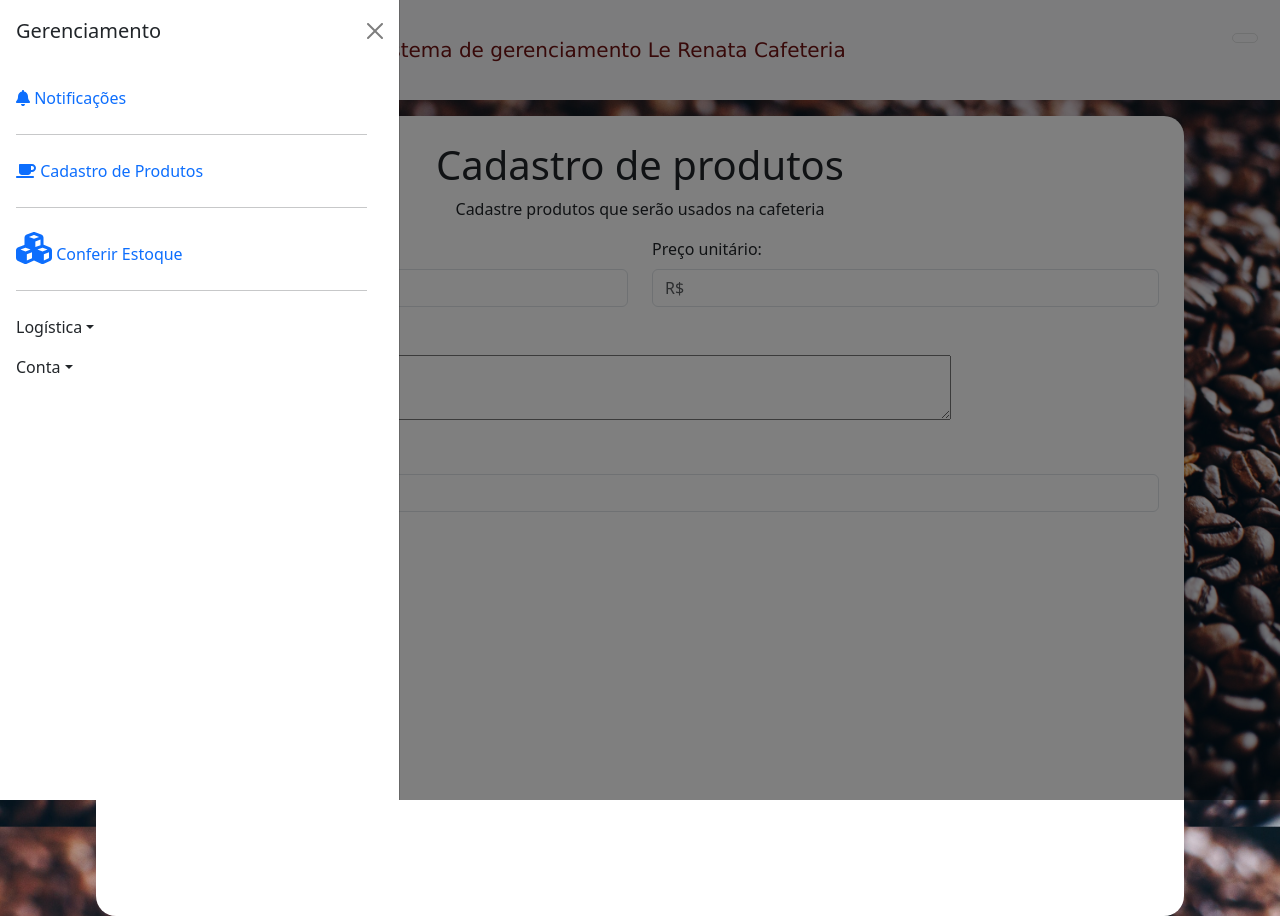
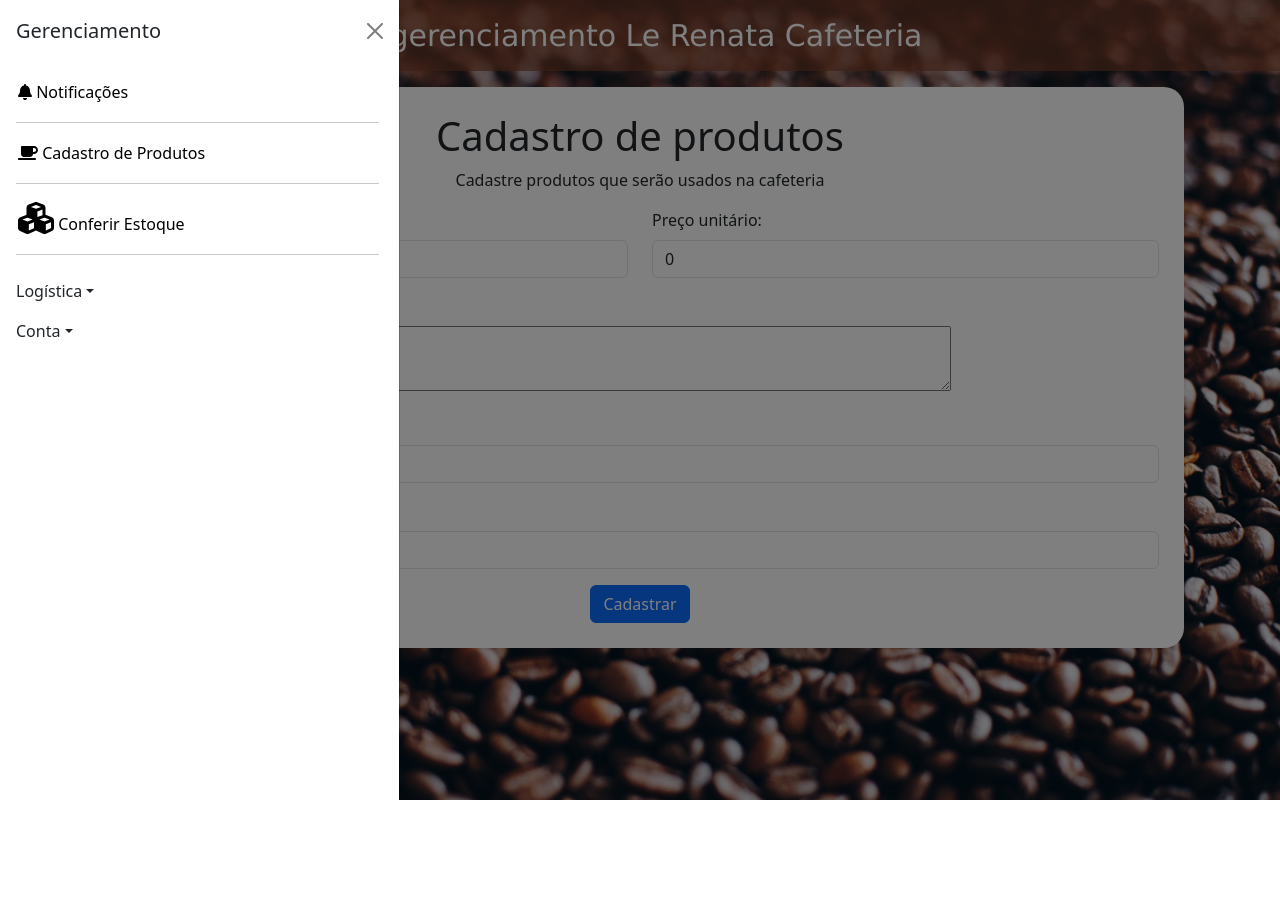
Before and after one commit to LordRyanII/Cafeteria_marketplacev2.0, a React (Create React App) app in the folder frontend/: page /Adm/controle/CadastroProdutos in a window 1280 px wide. Both pictures are taken after a click on the button "Toggle navigation". After the commit the page ends 800 px from the top, so only its background shows below. Built offline with nearby package versions, Linux system fonts and the light colour scheme.

Commit message:
Feat: Adicionando read, create ao frontend

```diff
--- a/frontend/src/Component/App.jsx
+++ b/frontend/src/Component/App.jsx
@@ -8,6 +8,7 @@ import Login from '../Component/Template/Pages/Adm/Login/Login';
 import AdmControle from '../Component/Template/Pages/Adm/Controle/Home';
 import Notificacoes from "./Template/Pages/Adm/Controle/pages/Notificacao";
 import CadastroProdutos from "./Template/Pages/Adm/Controle/pages/CadastroProdutos";
+import ListaProdutos from "./Template/Pages/Adm/Controle/pages/ListaProdutos";
 
 function App() {
   return (
@@ -20,6 +21,7 @@ function App() {
         <Route path="/Adm/controle" element={<AdmControle />} />
         <Route path="/Adm/controle/Notificacao/" element={<Notificacoes />} />
         <Route path="/Adm/controle/CadastroProdutos/" element={<CadastroProdutos />} />
+        <Route path="/Adm/controle/EstoqueProdutos/" element={<ListaProdutos />} />
 
 
       </Routes>
--- a/frontend/src/Component/Template/Pages/Adm/Controle/ContentPage.css
+++ b/frontend/src/Component/Template/Pages/Adm/Controle/ContentPage.css
@@ -4,7 +4,7 @@
     width: 85%;
     border-radius: 20px;
     margin: auto;
-    height: 100vh;
+    height: 100%;
     padding: 25px;
 }
 
--- a/frontend/src/Component/Template/Pages/Adm/Controle/NavControle.css
+++ b/frontend/src/Component/Template/Pages/Adm/Controle/NavControle.css
@@ -1,14 +1,14 @@
-/* Defina a altura desejada para o Navbar recolhido */
+
 .navbar:not(.show) {
     height: 100px;
-    background-color: #7a3e28a5;
-    padding: 10px;
+
   }
 
-  .navbar{
-    background-color: #7a3e28a5;
-    width: 100%;
-  }
+#NavTotal{
+  width: 100%;
+  height: 100%;
+  background-color: #7a3e28a5;
+}
   /* CSS personalizado para mover o ícone do "hamburguer" para o lado esquerdo */
 .navbar-toggler-icon {
     position: absolute;
@@ -18,12 +18,26 @@
 
 .NomeSistema{
   text-align: center;
-  margin-left: 350px;
-  font-size: 350px;
-  font-family: Verdana, Geneva, Tahoma, sans-serif;
-  color: rgb(101, 8, 8);
+  color: white;
 }
 
 .tituloSistema{
+  margin-left: 200px;
   text-align:center ;
+  color: white;
+  font-size: 30px;
+  font-family: Verdana, Geneva, Tahoma, sans-serif;
 }
+#listaMenulateral{
+  width: 100%;
+}
+#listaMenulateral> a{
+  width: 100%;
+  height: 100%;
+  padding: 2px;
+}
+#listaMenulateral> a:hover{
+  background-color: rgb(165, 40, 40);
+  width: 100%;
+  color: white;
+}
--- a/frontend/src/Component/Template/Pages/Adm/Controle/NavControle.jsx
+++ b/frontend/src/Component/Template/Pages/Adm/Controle/NavControle.jsx
@@ -14,7 +14,7 @@ import './NavControle.css'
 
 function OffcanvasExample() {
   return (
-    <Navbar expand="false" className="bg-body-tertiary mb-3">
+    <Navbar expand="false" className="mb-3" id='NavTotal'>
       <Container fluid >
         <Navbar.Brand href="#" className='NomeSistema'><span className='tituloSistema'>Sistema de gerenciamento Le Renata Cafeteria</span></Navbar.Brand>
         <Navbar.Toggle aria-controls="offcanvasNavbar" style={{marginBottom: '25px' }}/>
@@ -27,30 +27,30 @@ function OffcanvasExample() {
             <Offcanvas.Title id="offcanvasNavbarLabel">Gerenciamento</Offcanvas.Title>
           </Offcanvas.Header>
           <Offcanvas.Body>
-            <Nav className="justify-content-end flex-grow-1 pe-3">
-              <Nav.Link><Link to="/Adm/controle/Notificacao" style={{ textDecoration: 'none' }}><FontAwesomeIcon icon={faBell} />  Notificações</Link></Nav.Link>
+            <Nav className="justify-content-end flex-grow-1 pe-1" id='listaMenulateral'>
+              <Nav.Link><Link to="/Adm/controle/Notificacao" style={{ textDecoration: 'none', color: 'black' }}><FontAwesomeIcon icon={faBell} />  Notificações</Link></Nav.Link>
               <hr />
-              <Nav.Link><Link to="/Adm/controle/CadastroProdutos/" style={{ textDecoration: 'none' }}><FontAwesomeIcon icon={faCoffee} />  Cadastro de Produtos</Link></Nav.Link>
+              <Nav.Link><Link to="/Adm/controle/CadastroProdutos/" style={{ textDecoration: 'none', color: 'black' }}><FontAwesomeIcon icon={faCoffee} />  Cadastro de Produtos</Link></Nav.Link>
               <hr />
-              <Nav.Link><Link to="/Adm/EstoqueProdutos" style={{ textDecoration: 'none' }}><FontAwesomeIcon icon={faCubes} size="2x" />    Conferir Estoque</Link></Nav.Link>
+              <Nav.Link><Link to="/Adm/controle/EstoqueProdutos" style={{ textDecoration: 'none', color: 'black' }}><FontAwesomeIcon icon={faCubes} size="2x" /> Conferir Estoque</Link></Nav.Link>
               <hr />
               <NavDropdown
                 title="Logística"
                 id="offcanvasNavbarDropdown1"
                 className="animated-dropdown" // Adicione a classe CSS aqui
               >
-                <NavDropdown.Item><Link to="/CadastroUser" style={{ textDecoration: 'none' }}>Envio de produtos</Link></NavDropdown.Item>
+                <NavDropdown.Item><Link to="/CadastroUser" style={{ textDecoration: 'none', color: 'black' }}>Envio de produtos</Link></NavDropdown.Item>
                 <hr />
-                <NavDropdown.Item><Link to="/CadastroUser" style={{ textDecoration: 'none' }}>Notas fiscais</Link></NavDropdown.Item>
+                <NavDropdown.Item><Link to="/CadastroUser" style={{ textDecoration: 'none', color: 'black' }}>Notas fiscais</Link></NavDropdown.Item>
               </NavDropdown>
               <NavDropdown
                 title="Conta"
                 id="offcanvasNavbarDropdown2"
                 className="animated-dropdown" // Adicione a classe CSS aqui
               >
-                <NavDropdown.Item><Link to="/CadastroUser" style={{ textDecoration: 'none' }}>Alterar dados</Link></NavDropdown.Item>
+                <NavDropdown.Item><Link to="/CadastroUser" style={{ textDecoration: 'none', color: 'black' }}>Alterar dados</Link></NavDropdown.Item>
                 <hr />
-                <NavDropdown.Item><Link to="/CadastroUser" style={{ textDecoration: 'none' }}>Notas fiscais</Link></NavDropdown.Item>
+                <NavDropdown.Item><Link to="/CadastroUser" style={{ textDecoration: 'none', color: 'black' }}>Notas fiscais</Link></NavDropdown.Item>
               </NavDropdown>
             </Nav>
           </Offcanvas.Body>
--- a/frontend/src/Component/Template/Pages/Adm/Controle/pages/CadastroProdutos.jsx
+++ b/frontend/src/Component/Template/Pages/Adm/Controle/pages/CadastroProdutos.jsx
@@ -1,4 +1,4 @@
-import React from "react";
+import React, { useState } from "react";
 import Nav from "../NavControle";
 import ContentSistem from "../ContentSistem";
 import "./Pages.css";
@@ -7,71 +7,121 @@ import Button from "react-bootstrap/Button";
 import Col from "react-bootstrap/Col";
 import Form from "react-bootstrap/Form";
 import Row from "react-bootstrap/Row";
+import { Alert } from "bootstrap";
+import { Navigate, useNavigate } from "react-router-dom";
 
-// {
-//   "produto": "Renatinha",
-//   "descricao": "Uma delícia bem molhadinha",
-//   "preco_compra": 0.00,
-//   "quantidade": "1",
-//   "image": "https://images.tcdn.com.br/img/img_prod/854009/croissant_10_unidades_dugab_1423_1_0b903729b4bf8fcfcc9337c4b1d938a7.jpg"
+function CadastroProdutos() {
+  const [produto, setProduto] = useState(""); //Adiciona os values aqui
+  const [descricao, setDescricao] = useState("");
+  const [precoCompra, setPrecoCompra] = useState(0);
+  const [quantidade, setQuantidade] = useState(0);
+  const [image, setImage] = useState("");
+  const navigate = useNavigate();
 
-// }
+  const handleFormSubmit = async (e) => {
+    e.preventDefault();
 
-const requireProdutos = () => {
     const urlBase = "http://localhost:3002/produtos/create/produto/";
-  axios.post(urlBase, {});
+    try {
+      const response = await axios.post(urlBase, {
+        produto,
+        descricao,
+        preco_compra: precoCompra,
+        quantidade,
+        image,
+      });
+
+      // Lide com a resposta aqui, por exemplo, exiba uma mensagem de sucesso.
+      Alert('Produto cadastrado com sucesso!');
+      navigate('/Adm/controle/EstoqueProdutos');
+      // Limpe o formulário após o envio bem-sucedido, se desejar.
+      setProduto("");
+      setDescricao("");
+      setPrecoCompra(0);
+      setQuantidade(0);
+      setImage("");
+    } catch (error) {
+      // Lide com erros aqui, por exemplo, exiba uma mensagem de erro.
+      console.error("Erro ao cadastrar o produto", error);
+    }
   };
 
-function GridComplexExample() {
   return (
-    <Form>
+    <div className="contentNotificacao">
+      <Nav />
+      <ContentSistem
+        conteudo={{
+          titulo: "Cadastro de produtos",
+          descricao: "Cadastre produtos que serão usados na cafeteria",
+          conteudo: (
+            <Form onSubmit={handleFormSubmit}>
               <Row className="mb-3">
                 <Form.Group as={Col} controlId="formGridEmail">
                   <Form.Label>Produto:</Form.Label>
-          <Form.Control type="email" placeholder="Enter email" />
+                  <Form.Control
+                    type="text"
+                    placeholder="Digite o nome do produto"
+                    value={produto}
+                    onChange={(e) => setProduto(e.target.value)}
+                  />
                 </Form.Group>
 
                 <Form.Group as={Col} controlId="formGridEmail">
                   <Form.Label>Preço unitário:</Form.Label>
-          <Form.Control type="number" placeholder="R$" />
+                  <Form.Control
+                    type="number"
+                    placeholder="R$"
+                    value={precoCompra}
+                    onChange={(e) => setPrecoCompra(e.target.value)}
+                  />
                 </Form.Group>
               </Row>
 
               <Form.Group className="mb-3" controlId="formGridAddress1">
                 <Form.Label>Descrição:</Form.Label>
                 <br />
-        <textarea style={{ width: "80%", height: "65px" }} />
+                <textarea
+                  style={{ width: "80%", height: "65px" }}
+                  value={descricao}
+                  onChange={(e) => setDescricao(e.target.value)}
+                />
               </Form.Group>
 
               <Row className="mb-3">
                 <Form.Group as={Col} controlId="formGridEmail">
                   <Form.Label>Quantidade:</Form.Label>
-          <Form.Control type="quantidade" placeholder="Peso do produto" />
+                  <Form.Control
+                    type="number"
+                    placeholder="Peso do produto"
+                    value={quantidade}
+                    onChange={(e) => setQuantidade(e.target.value)}
+                  />
+                </Form.Group>
+              </Row>
+              <Row className="mb-3">
+                <Form.Group as={Col} controlId="formGridEmail">
+                  <Form.Label>Link da imagem:</Form.Label>
+                  <Form.Control
+                    type="text"
+                    placeholder="Adicione o link do produto"
+                    value={image}
+                    onChange={(e) => setImage(e.target.value)}
+                  />
                 </Form.Group>
               </Row>
 
+              <div
+                className="buttonSubmit"
+                style={{ margin: "auto", textAlign: "center", width: "100%" }}
+              >
                 <Button variant="primary" type="submit">
-        Submit
+                  Cadastrar
                 </Button>
+              </div>
             </Form>
-  );
-}
-
-function CadastroProdutos() {
-  const conteudo = {
-    titulo: "Cadastro de produtos", // Defina o título que deseja passar como prop
-    descricao: "Cadastre produtos que serão usados na cafeteria",
-    conteudo: (
-      <>
-        <GridComplexExample />
-      </>
           ),
-  };
-
-  return (
-    <div className="contentNotificacao">
-      <Nav />
-      <ContentSistem conteudo={conteudo} /> {/* Passe a prop 'conteudo' aqui */}
+        }}
+      />
     </div>
   );
 }
--- /dev/null
+++ b/frontend/src/Component/Template/Pages/Adm/Controle/pages/ListaProdutos.jsx
@@ -0,0 +1,61 @@
+import React, { useState, useEffect } from "react";
+import Nav from "../NavControle";
+import ContentSistem from "../ContentSistem";
+import Card from "react-bootstrap/Card";
+import Button from "react-bootstrap/Button";
+import axios from "axios";
+import { Link } from "react-router-dom";
+
+function ListaProdutos() {
+  const [produtos, setProdutos] = useState([]);
+
+  useEffect(() => {
+    const urlBase = "http://localhost:3002/produtos/res/produtos/";
+    axios
+      .get(urlBase)
+      .then((response) => {
+        const produtosData = response.data.produtos;
+        setProdutos(produtosData);
+      })
+      .catch((error) => {
+        console.error("Erro ao buscar produtos:", error);
+      });
+  }, []);
+
+  const conteudo = {
+    titulo: "Lista de Produtos",
+    descricao: "Produtos disponíveis na loja",
+    conteudo: (
+      <div className="container">
+        <div className="row">
+          {produtos.map((produto) => (
+            <div key={produto._id} className="col-md-4">
+              <Card style={{ width: "18rem" }}>
+                <Link to="/Adm/controle/CadastroProdutos/">
+                  <Card.Img variant="top" src={produto.image} title="Para Editar o produto Clique aqui"/>
+                </Link>
+                <Card.Body>
+                  <Card.Title>{produto.produto}</Card.Title>
+                  <Card.Text>{produto.descricao}</Card.Text>
+                  <Card.Text>Quantidade: {produto.quantidade}</Card.Text>
+                  <Card.Text>
+                    Preço: R${produto.preco_compra.toFixed(2)}
+                  </Card.Text>
+                </Card.Body>
+              </Card>
+            </div>
+          ))}
+        </div>
+      </div>
+    ),
+  };
+
+  return (
+    <div className="contentProdutos">
+      <Nav />
+      <ContentSistem conteudo={conteudo} />
+    </div>
+  );
+}
+
+export default ListaProdutos;
```
Lines whose indentation alone changed are shown as unchanged.
